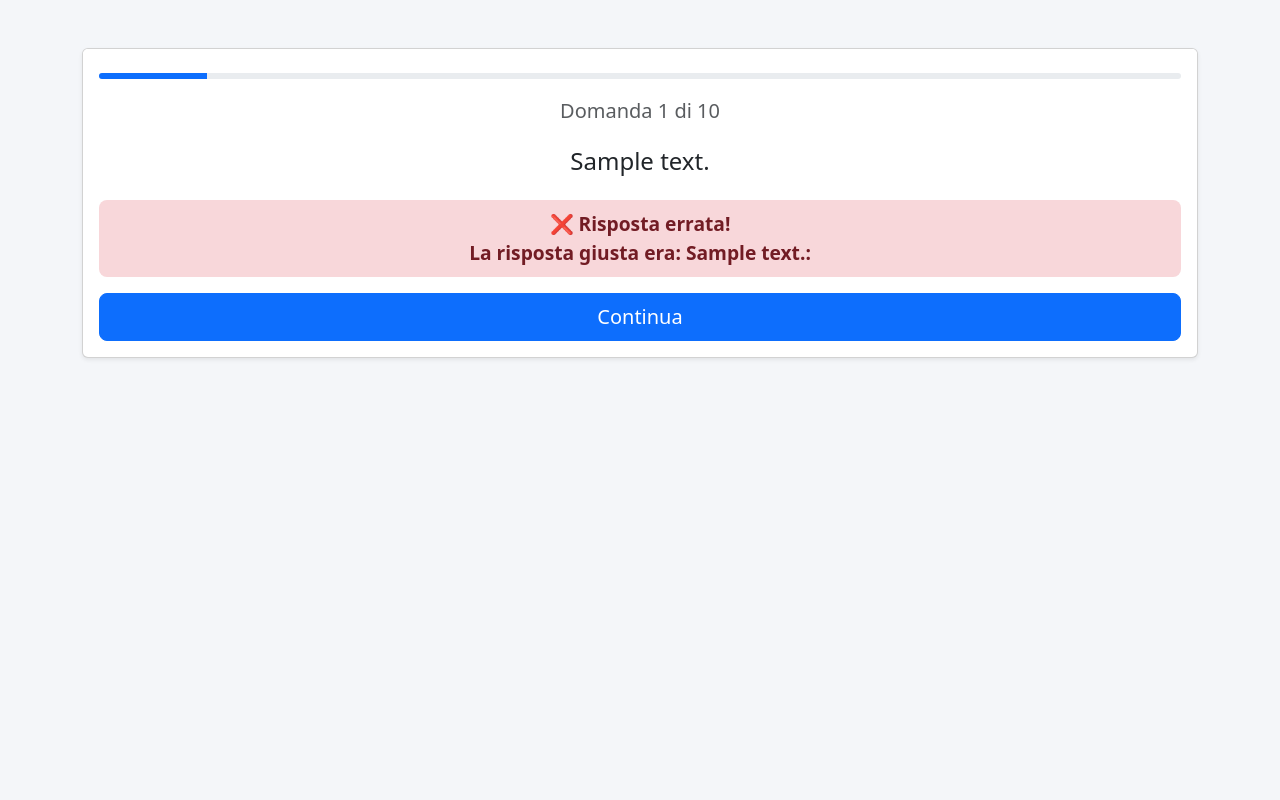
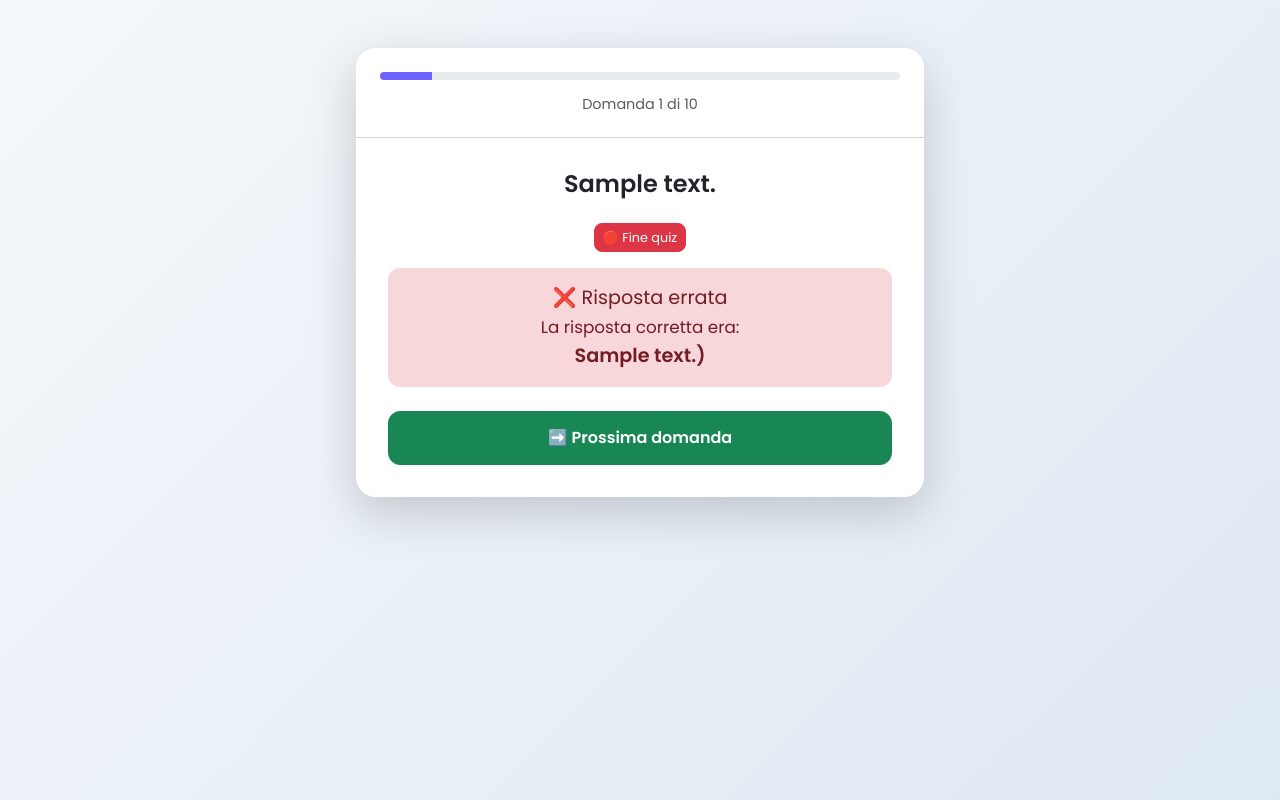
Before and after one commit to Antonino545/GenQuizFromText, a Flask app: template templates/quiz.html in a window 1280 px wide. Run offline with Flask 3, Linux system fonts and the light colour scheme; the template is opened without the code that fills it: most values are stand-ins (such as "Sample title", 1, 10 or a date in 2020); parts of the project's set-up code (start-up, migrations or seed data) failed here and were passed over.

Commit message:
Refactor quiz parsing logic to support multiple choice and true/false questions; add error handling and improve HTML structure

```diff
--- a/app.py
+++ b/app.py
@@ -1,18 +1,27 @@
 import re
 import os
-from typing import List, Dict, Tuple
+from enum import Enum
+from typing import List, Dict, Tuple, Optional
+
 from flask import Flask, render_template, request, redirect, url_for, session
+from werkzeug.utils import secure_filename
+
+# -----------------------------
+# Enums and Classes
+# -----------------------------
+class QuizType(Enum):
+    MULTIPLE_CHOICE = "multiple_choice"
+    TRUE_FALSE = "true_false"
 
 
-# -----------------------------
-# Definizione delle classi
-# -----------------------------
 class Question:
-    def __init__(self, number: int, text: str, options: List[Tuple[str, str]], correct_answer: str):
+    def __init__(self, number: int, text: str, options: List[Tuple[str, str]], correct_answer: str,
+                 quiz_type: QuizType):
         self.number = number
         self.text = text
         self.options = options  # Lista di tuple (lettera, testo_opzione)
         self.correct_answer = correct_answer
+        self.quiz_type = quiz_type
 
 
 class QuizParser:
@@ -20,72 +29,159 @@ class QuizParser:
         self.file_path = file_path
         self.questions: List[Question] = []
         self.answers: Dict[int, str] = {}
+        self.quiz_type: Optional[QuizType] = None
+
+    def detect_quiz_type(self, content: str) -> QuizType:
+        true_false_pattern = r'\*\s*\(a\)\s*Vero\s*\*\s*\(b\)\s*Falso'
+        if re.search(true_false_pattern, content, re.IGNORECASE):
+            return QuizType.TRUE_FALSE
+
+        multiple_choice_pattern = r'\*\s*\([a-d]\)'
+        matches = re.findall(multiple_choice_pattern, content)
+        if len(set(matches)) > 2:
+            return QuizType.MULTIPLE_CHOICE
+
+        return QuizType.MULTIPLE_CHOICE
+
+    def parse_answers(self, content: str) -> None:
+        if self.quiz_type == QuizType.TRUE_FALSE:
+            match = re.search(r'Risposte:\s*(.+)', content)
+            if match:
+                answer_pairs = re.findall(r'(\d+)\.\(([a-b])\)', match.group(1))
+                self.answers = {int(num): letter for num, letter in answer_pairs}
+        else:
+            match = re.search(r'Risposte:\s*((?:\d+\.\s*\([a-d]\)\s*)+)', content)
+            if match:
+                answer_pairs = re.findall(r'(\d+)\.\s*\(([a-d])\)', match.group(1))
+                self.answers = {int(num): letter for num, letter in answer_pairs}
+
+    def parse_multiple_choice_questions(self, content: str) -> None:
+        question_blocks = re.findall(r'(\d+)\.\s+([^*]+)(?:\s*\*\s*([^1-9]+))+', content)
+        for block in question_blocks:
+            question_num = int(block[0])
+            question_text = block[1].strip().split('\n')[0]
+
+            question_start = content.find(question_text)
+            if question_start == -1:
+                continue
+
+            next_question_match = re.search(r'\n\d+\.\s+', content[question_start + len(question_text):])
+            if next_question_match:
+                question_section = content[
+                    question_start:question_start + len(question_text) + next_question_match.start()]
+            else:
+                answers_match = re.search(r'\nRisposte:', content[question_start:])
+                question_section = content[question_start:] if not answers_match else content[
+                    question_start:question_start + answers_match.start()]
+
+            options_pattern = r'\*\s*\(([a-d])\)\s*([^\*]+?)(?=\*\s*\([a-d]\)|\nRisposte:|\n\d+\.|$)'
+            options_matches = re.findall(options_pattern, question_section, re.DOTALL)
+
+            options = [(letter, text.strip().split('\n')[0].strip()) for letter, text in options_matches[:4] if text.strip()]
+            if question_text and options and question_num in self.answers:
+                self.questions.append(Question(question_num, question_text, options, self.answers[question_num], QuizType.MULTIPLE_CHOICE))
+
+    def parse_true_false_questions(self, content: str) -> None:
+        question_blocks = re.findall(r'(\d+)\.\s+([^*]+?)\s*\*\s*\(a\)\s*Vero\s*\*\s*\(b\)\s*Falso', content, re.DOTALL)
+        for block in question_blocks:
+            question_num = int(block[0])
+            question_text = block[1].strip()
+            options = [("a", "Vero"), ("b", "Falso")]
+
+            if question_num in self.answers:
+                self.questions.append(Question(question_num, question_text, options, self.answers[question_num], QuizType.TRUE_FALSE))
 
     def parse_file(self) -> None:
-        """Parses the quiz file and extracts questions and answers."""
         with open(self.file_path, 'r', encoding='utf-8') as file:
             content = file.read()
+            self.quiz_type = self.detect_quiz_type(content)
+            self.parse_answers(content)
 
-            # Parse answers first (they're at the bottom of the file)
-            answers_match = re.search(r'Risposte:\s*(.+)', content)
-            if answers_match:
-
-                answers_str = answers_match.group(1)
-                # Parse answers into a dictionary
-                answer_pairs = re.findall(r'(\d+)\.\(([a-d])\)', answers_str)
-                self.answers = {int(num): letter for num, letter in answer_pairs}
-
-            # Parse questions
-            question_blocks = re.findall(r'(\d+)\.\s+([^*]+)(?:\s*\*\s*([^1-9]+))+', content)
-            for block in question_blocks:
-                question_num = int(block[0])
-                question_text = block[1].strip().split('\n')[0]
-
-                # Find all options for this question
-                options_pattern = r'\*\s*\(([a-d])\)\s*([^\*]+?)(?=\*\s*\([a-d]\)|$)'
-                options_matches = re.findall(options_pattern, content[content.find(question_text):].split('/n')[0])
-
-                # Extract only the first 4 options
-                options = [(letter, text.split('\n')[0].strip()) for letter, text in options_matches[:4]]
-                if question_text == "": continue
-                # Create Question object
-                if question_num in self.answers:
-                    self.questions.append(Question(
-                        question_num,
-                        question_text,
-                        options,
-                        self.answers[question_num]
-                    ))
-
+            if self.quiz_type == QuizType.TRUE_FALSE:
+                self.parse_true_false_questions(content)
+            else:
+                self.parse_multiple_choice_questions(content)
 
 
 # -----------------------------
-# Configurazione Flask
+# Flask Configuration
 # -----------------------------
+UPLOAD_FOLDER = "uploads"
+ALLOWED_EXTENSIONS = {"txt"}
+
 app = Flask(__name__)
-app.secret_key = 'una_chiave_super_segreta'  # Sostituisci con una chiave sicura
+app.secret_key = 'una_chiave_super_segreta'
+app.config["UPLOAD_FOLDER"] = UPLOAD_FOLDER
 
-# Carica le domande dal file quiz.txt
-parser = QuizParser("quiz.txt")
-parser.parse_file()
-# Ordina le domande per numero
-questions = sorted(parser.questions, key=lambda q: q.number)
+os.makedirs(UPLOAD_FOLDER, exist_ok=True)
+
+parser = None
+questions = []
 
 
+def allowed_file(filename):
+    return '.' in filename and filename.rsplit('.', 1)[1].lower() in ALLOWED_EXTENSIONS
+
+
+from flask import abort
+
+@app.errorhandler(404)
+def page_not_found(e):
+    return render_template("error.html", error_message="Pagina non trovata (404)."), 404
+
+@app.errorhandler(500)
+def internal_server_error(e):
+    return render_template("error.html", error_message="Errore interno del server (500)."), 500
+
+@app.errorhandler(Exception)
+def unhandled_exception(e):
+    # Qui puoi anche loggare l'errore se vuoi
+    return render_template("error.html", error_message=f"Errore inaspettato: {str(e)}"), 500
+
 # -----------------------------
-# Routes dell'applicazione
+# Routes
 # -----------------------------
-@app.route("/")
+@app.route("/", methods=["GET"])
 def index():
-    session.clear()
-    session['answers'] = {}   # Salveremo le risposte fornite
-    session['score'] = 0
-    session['current_index'] = 0  # indice della domanda corrente
-    session.pop("last_answer", None)
-    return render_template("index.html")
+    return render_template("index.html", error=None)
+
+
+@app.route("/upload", methods=["POST"])
+def upload_file():
+    global parser, questions
+
+    if "quiz_file" not in request.files:
+        return render_template("index.html", error="Nessun file selezionato.")
+
+    file = request.files["quiz_file"]
+    if file.filename == "":
+        return render_template("index.html", error="Nome file vuoto.")
+
+    if file and allowed_file(file.filename):
+        filename = secure_filename(file.filename)
+        filepath = os.path.join(app.config["UPLOAD_FOLDER"], filename)
+        file.save(filepath)
+
+        parser = QuizParser(filepath)
+        parser.parse_file()
+        questions = sorted(parser.questions, key=lambda q: q.number)
+
+        if not questions:
+            return render_template("index.html", error="Il file non contiene domande valide.")
+
+        session.clear()
+        session['answers'] = {}
+        session['score'] = 0
+        session['current_index'] = 0
+        return redirect(url_for("quiz"))
+
+    return render_template("index.html", error="Formato file non valido. Usa solo file .txt.")
+
 
 @app.route("/quiz", methods=["GET", "POST"])
 def quiz():
+    global questions
+
     current_index = session.get("current_index", 0)
     if current_index >= len(questions):
         return redirect(url_for("results"))
@@ -95,22 +191,23 @@ def quiz():
 
     if request.method == "POST":
         if "continue" in request.form:
-            # Pulisce la risposta precedente e passa alla domanda successiva
+            # Passa alla domanda successiva
             session.pop("last_answer", None)
             session["current_index"] = current_index + 1
             return redirect(url_for("quiz"))
         else:
-            # Salva la risposta dell'utente
+            # Salva la risposta utente e aggiorna punteggio
             user_answer = request.form.get("answer")
             session["last_answer"] = user_answer
-            # Aggiorna il punteggio se la risposta è corretta
-            if user_answer == question.correct_answer:
-                session["score"] = session.get("score", 0) + 1
-            # Salva anche la risposta dell'utente nel dizionario generale (opzionale)
+
             answers = session.get("answers", {})
+            # Controlla se la risposta è corretta solo se non è già stata data
+            if str(question.number) not in answers:
+                if user_answer == question.correct_answer:
+                    session["score"] = session.get("score", 0) + 1
+
             answers[str(question.number)] = user_answer
             session["answers"] = answers
-
 
     return render_template("quiz.html",
                            question=question,
@@ -118,24 +215,32 @@ def quiz():
                            total=len(questions),
                            user_answer=user_answer)
 
+
 @app.route("/results")
 def results():
+    global questions
+
+    score = session.get("score", 0)
+    total = len(questions)
+    percentage = (score / total * 100) if total > 0 else 0
+
     return render_template("results.html",
-                           score=session.get("score", 0),
-                           total=len(questions),
+                           score=score,
+                           total=total,
+                           percentage=percentage,
                            answers=session.get("answers", {}),
                            questions=questions)
 
-@app.route("/reload")
-def reload_file():
-    global questions
-    # Rilegge il file e aggiorna le domande
-    parser = QuizParser("quiz.txt")
-    parser.parse_file()
-    questions = sorted(parser.questions, key=lambda q: q.number)
-    # Reset della sessione
-    session.clear()
-    return redirect(url_for("index"))
+
+@app.route("/quiz_info")
+def quiz_info():
+    global parser, questions
+    quiz_type_display = "Vero/Falso" if parser and parser.quiz_type == QuizType.TRUE_FALSE else "Scelta Multipla"
+    return render_template("quiz_info.html",
+                           quiz_type=quiz_type_display,
+                           total_questions=len(questions),
+                           questions=questions)
+
 
 if __name__ == "__main__":
     app.run(debug=True)
--- a/templates/quiz.html
+++ b/templates/quiz.html
@@ -3,67 +3,49 @@
 <head>
   <meta charset="utf-8">
   <title>Quiz - Domanda {{ current_index }} di {{ total }}</title>
-    <link href="https://cdn.jsdelivr.net/npm/bootstrap@5.3.0/dist/css/bootstrap.min.css" rel="stylesheet">
-    <style>
-      body {
-        background-color: #f4f6f9;
-      }
+  <meta name="viewport" content="width=device-width, initial-scale=1">
 
-      .form-check {
-        margin-bottom: 1rem;
-      }
-      .form-check-input:checked + .form-check-label {
-        font-weight: bold;
-      }
-      .progress {
-        height: 6px;
-        margin-bottom: 20px;
-      }
-      .feedback {
-        text-align: center;
-        font-size: 1.2rem;
-        font-weight: bold;
-        padding: 10px;
-        border-radius: 8px;
-        margin-top: 10px;
-      }
-      .correct {
-        background-color: #d4edda;
-        color: #155724;
-      }
-      .incorrect {
-        background-color: #f8d7da;
-        color: #721c24;
-      }
-    </style>
+  <!-- Bootstrap -->
+  <link href="https://cdn.jsdelivr.net/npm/bootstrap@5.3.0/dist/css/bootstrap.min.css"  rel="stylesheet">
+
+  <!-- Google Fonts -->
+  <link href="https://fonts.googleapis.com/css2?family=Poppins:wght@400;600&display=swap" rel="stylesheet">
+
+  <!-- Custom CSS -->
+  <link rel="stylesheet" href="{{ url_for('static', filename='styles.css') }}">
 </head>
 <body>
-    <div class="container mt-5">
-      <div class=" card shadow-sm">
-        <div class="card-header bg-white border-0 pt-4 pb-0">
-          <div class="progress">
-            <div class="progress-bar bg-primary" role="progressbar"
+
+  <div class="container py-5">
+    <div class="card shadow-lg">
+      <div class="card-header">
+        <div class="progress mb-3">
+          <div class="progress-bar" role="progressbar"
                style="width: {{ (current_index / total) * 100 }}%"
                aria-valuenow="{{ current_index }}"
                aria-valuemin="0"
                aria-valuemax="{{ total }}">
           </div>
         </div>
-          <h5 class="card-title text-center text-muted">
-            Domanda {{ current_index }} di {{ total }}
-          </h5>
+        <h5 class="text-center text-muted mb-0">Domanda {{ current_index }} di {{ total }}</h5>
       </div>
+
       <div class="card-body">
-          <p class="card-text h4 text-center mb-4">{{ question.text }}</p>
+        <h4 class="card-title text-center mb-4">{{ question.text }}</h4>
+
+        <!-- Bottone Fine quiz in alto -->
+        <div class="d-flex justify-content-center mb-3">
+          <a href="{{ url_for('results') }}" class="btn btn-danger btn-sm">🛑 Fine quiz</a>
+        </div>
 
         {% if user_answer is not none %}
           {% if user_answer == question.correct_answer %}
             <div class="feedback correct">✅ Risposta corretta!</div>
           {% else %}
             <div class="feedback incorrect">
-                ❌ Risposta errata!<br>
-                La risposta giusta era:
-                <strong>{{ question.correct_answer }}:
+              ❌ Risposta errata<br>
+              <small>La risposta corretta era:</small><br>
+              <strong>{{ question.correct_answer }})
                 {% for letter, option in question.options %}
                   {% if letter == question.correct_answer %}
                     {{ option }}
@@ -72,35 +54,42 @@
               </strong>
             </div>
           {% endif %}
-            <form method="post">
+
+          <form method="post" class="mt-4">
             <input type="hidden" name="continue" value="true">
             <div class="d-grid">
-                <button type="submit" class="btn btn-primary btn-lg mt-3">
-                  Continua
+              <button type="submit" class="btn btn-success btn-lg">
+                {% if current_index < total %}
+                  ➡️ Prossima domanda
+                {% else %}
+                  🏁 Visualizza risultati
+                {% endif %}
               </button>
             </div>
           </form>
+
         {% else %}
           <form method="post">
             {% for letter, option in question.options %}
-              <div class="form-check mb-3">
+              <div class="form-check">
                 <input class="form-check-input" type="radio" name="answer"
                        id="option{{ letter }}" value="{{ letter }}" required>
                 <label class="form-check-label" for="option{{ letter }}">
-                  <span class="badge bg-light text-dark me-2">{{ letter }}</span>
+                  <span class="badge bg-secondary me-2">{{ letter|upper }}</span>
                   {{ option }}
                 </label>
               </div>
             {% endfor %}
-              <div class="d-grid">
-                <button type="submit" class="btn btn-primary btn-lg mt-3">
-                  Invia Risposta
-                </button>
+            <div class="d-grid mt-4">
+              <button type="submit" class="btn btn-primary btn-lg">✅ Invia risposta</button>
             </div>
           </form>
         {% endif %}
       </div>
     </div>
   </div>
+
+  <!-- Bootstrap JS Bundle -->
+  <script src="https://cdn.jsdelivr.net/npm/bootstrap@5.3.0/dist/js/bootstrap.bundle.min.js"></script>
 </body>
 </html>
--- /dev/null
+++ b/templates/styles.css
@@ -0,0 +1,133 @@
+/* Reset generale */
+* {
+  margin: 0;
+  padding: 0;
+  box-sizing: border-box;
+}
+
+/* Stili base */
+body {
+  font-family: 'Poppins', sans-serif;
+  background: linear-gradient(135deg, #f4f7fb, #dfe9f3);
+  color: #333;
+  min-height: 100vh;
+}
+
+.container {
+  max-width: 600px;
+  margin: auto;
+  padding: 2rem 1rem;
+}
+
+/* Card e header */
+.card {
+  border: none;
+  border-radius: 20px;
+  box-shadow: 0 8px 20px rgba(0, 0, 0, 0.08);
+  background-color: #fff;
+  overflow: hidden;
+}
+
+.card-header {
+  background-color: #ffffff;
+  border-top-left-radius: 20px;
+  border-top-right-radius: 20px;
+  padding: 1.5rem;
+}
+
+.card-body {
+  padding: 2rem;
+}
+
+/* Barra di progresso */
+.progress {
+  height: 8px;
+  border-radius: 10px;
+  background-color: #e9ecef;
+  overflow: hidden;
+  margin-bottom: 1rem;
+}
+
+.progress-bar {
+  transition: width 0.3s ease;
+  background-color: #6c63ff;
+  height: 100%;
+}
+
+/* Testo e titoli */
+.text-muted {
+  font-size: 0.9rem;
+}
+
+h4 {
+  font-weight: 600;
+  margin-bottom: 2rem;
+}
+
+/* Elementi form */
+.form-check {
+  background-color: #f8f9fa;
+  border: 1px solid #dee2e6;
+  border-radius: 12px;
+  padding: 12px 16px;
+  margin-bottom: 1rem;
+  transition: border-color 0.3s ease;
+}
+
+.form-check:hover {
+  border-color: #6c63ff;
+}
+
+.form-check-input:checked + .form-check-label {
+  font-weight: bold;
+  color: #495057;
+}
+
+.badge {
+  font-size: 0.9rem;
+}
+
+/* Pulsanti */
+.btn-lg {
+  padding: 14px 28px;
+  font-size: 1rem;
+  border-radius: 12px;
+  font-weight: 600;
+}
+
+/* Pulsante Fine quiz (piccolo e centrato) */
+.btn-danger.btn-sm {
+  font-size: 0.8rem;
+  padding: 0.25rem 0.5rem;
+  border-radius: 8px;
+  transition: all 0.3s ease;
+  margin: 0 auto;
+  display: block;
+  width: fit-content;
+}
+
+.btn-danger.btn-sm:hover {
+  transform: scale(1.05);
+  background-color: #dc3545;
+}
+
+/* Feedback risposte */
+.feedback {
+  font-size: 1.2rem;
+  font-weight: 500;
+  padding: 1rem;
+  border-radius: 12px;
+  text-align: center;
+  margin-top: 1rem;
+  margin-bottom: 1.5rem;
+}
+
+.correct {
+  background-color: #d4edda;
+  color: #155724;
+}
+
+.incorrect {
+  background-color: #f8d7da;
+  color: #721c24;
+}
```
Also changed, not shown: ExamplesPromt/QuestionMultiplecloiseExamplePromt.txt (+15 -12 lines), templates/error.html (added, +18 -0 lines), templates/index.html (+36 -25 lines), templates/results.html (+38 -18 lines). Lines whose indentation alone changed are shown as unchanged.
